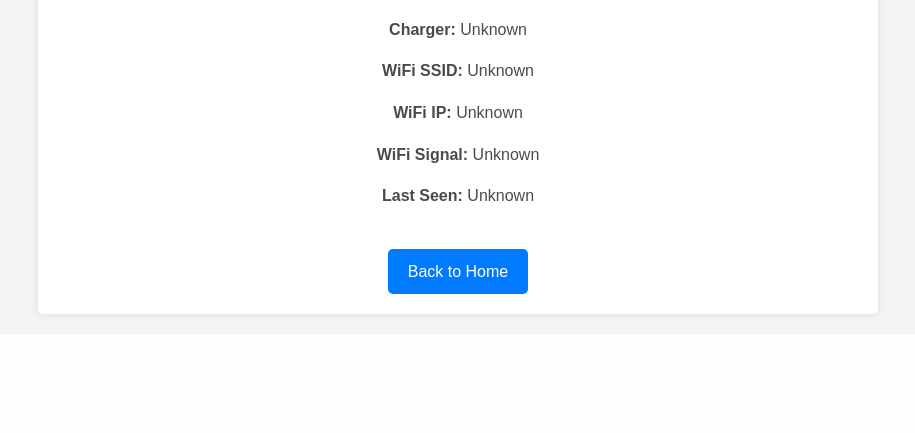
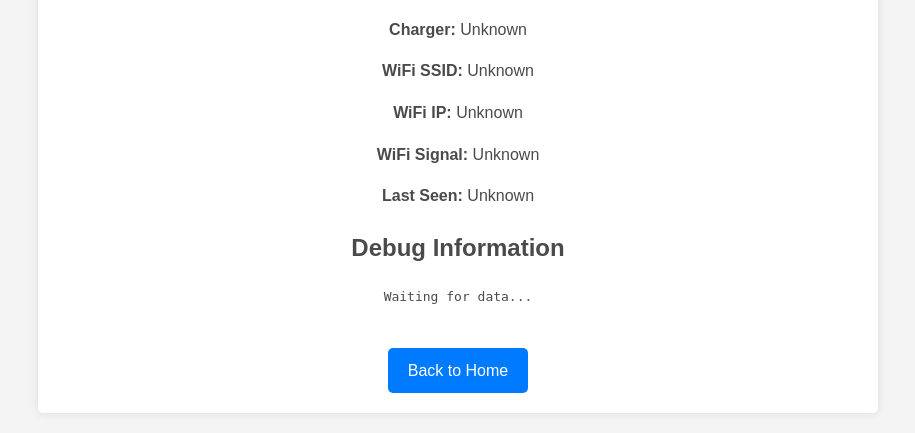
Before and after one commit to zokahn/mamawatch, a Flask app: page /diagnostics in a window 1280 px wide. Shown: the part 870-1303 px from the top of the page, without its empty margins (182-1097 px from the left). Before the commit the page ends 1190 px from the top, so only its background shows below. Run offline with Flask 3, Linux system fonts and the light colour scheme; some libraries are stand-ins or nearby versions.

Commit message:
feat: Add debug information to diagnostics page

```diff
--- a/mom-safety-monitor/app/mqtt_client.py
+++ b/mom-safety-monitor/app/mqtt_client.py
@@ -60,6 +60,12 @@ class MQTTClient:
             self._process_sensor_data(payload)
         elif topic.endswith('/info'):
             self._process_info_data(payload)
+        else:
+            logging.warning(f"Unhandled topic: {topic}")
+
+        # Log current state after processing
+        logging.info(f"Current state: Button: {self._button_status}, Battery: {self._battery_status}, "
+                     f"Charger: {self._charger_status}, WiFi: {self._wifi_status}, Last seen: {self._last_seen}")
 
     def _process_button_event(self, payload):
         event_data = json.loads(payload)
--- a/mom-safety-monitor/static/js/diagnostics.js
+++ b/mom-safety-monitor/static/js/diagnostics.js
@@ -19,6 +19,9 @@ document.addEventListener('DOMContentLoaded', function() {
             document.getElementById('wifi-signal').textContent = data.wifi.rssi ? data.wifi.rssi + ' dBm' : 'Unknown';
         }
         document.getElementById('last-seen').textContent = data.last_seen ? new Date(data.last_seen).toLocaleString() : 'Unknown';
+
+        // Update debug information
+        document.getElementById('debug-info').textContent = JSON.stringify(data, null, 2);
     }
 
     socket.on('connect', function() {
--- a/mom-safety-monitor/templates/diagnostics.html
+++ b/mom-safety-monitor/templates/diagnostics.html
@@ -52,6 +52,10 @@
                 <p><span class="status-label">WiFi Signal:</span> <span id="wifi-signal">Unknown</span></p>
                 <p><span class="status-label">Last Seen:</span> <span id="last-seen">Unknown</span></p>
             </div>
+            <div class="status-container">
+                <h2>Debug Information</h2>
+                <pre id="debug-info">Waiting for data...</pre>
+            </div>
         </div>
         <a href="/" class="button">Back to Home</a>
     </div>
```
